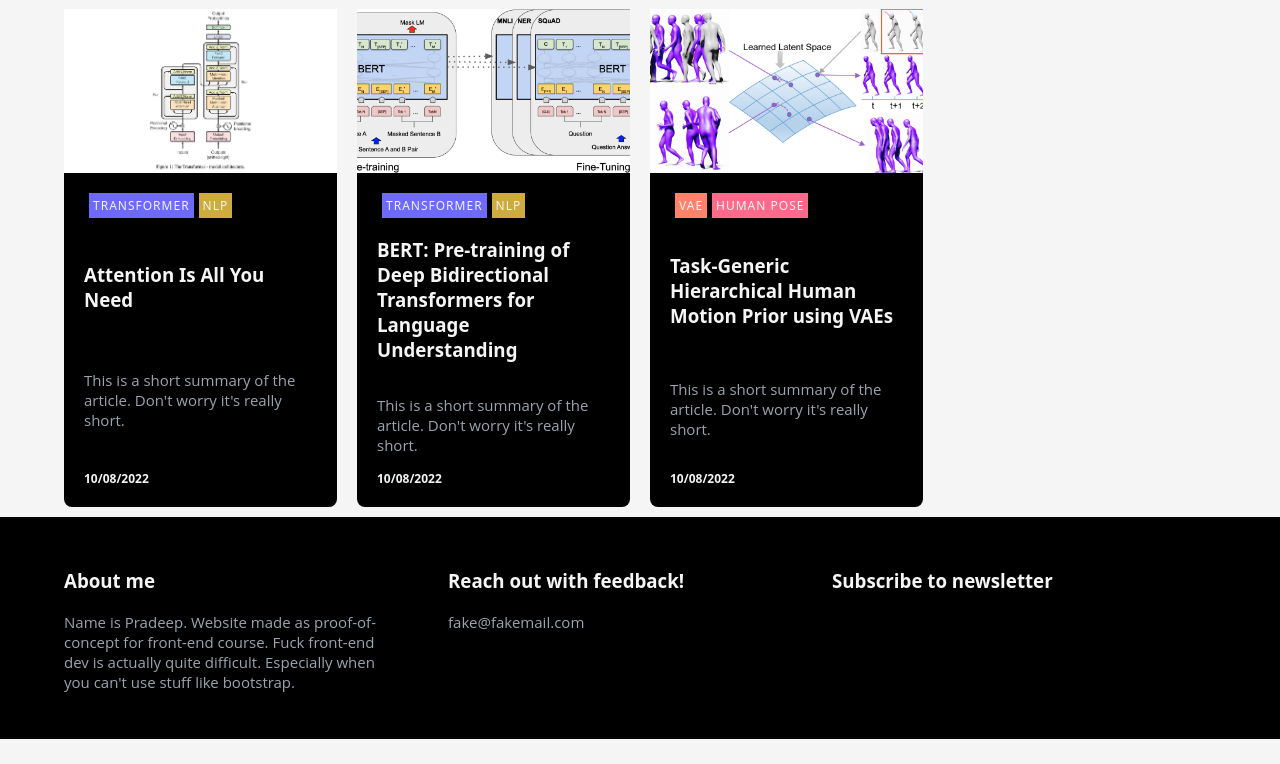
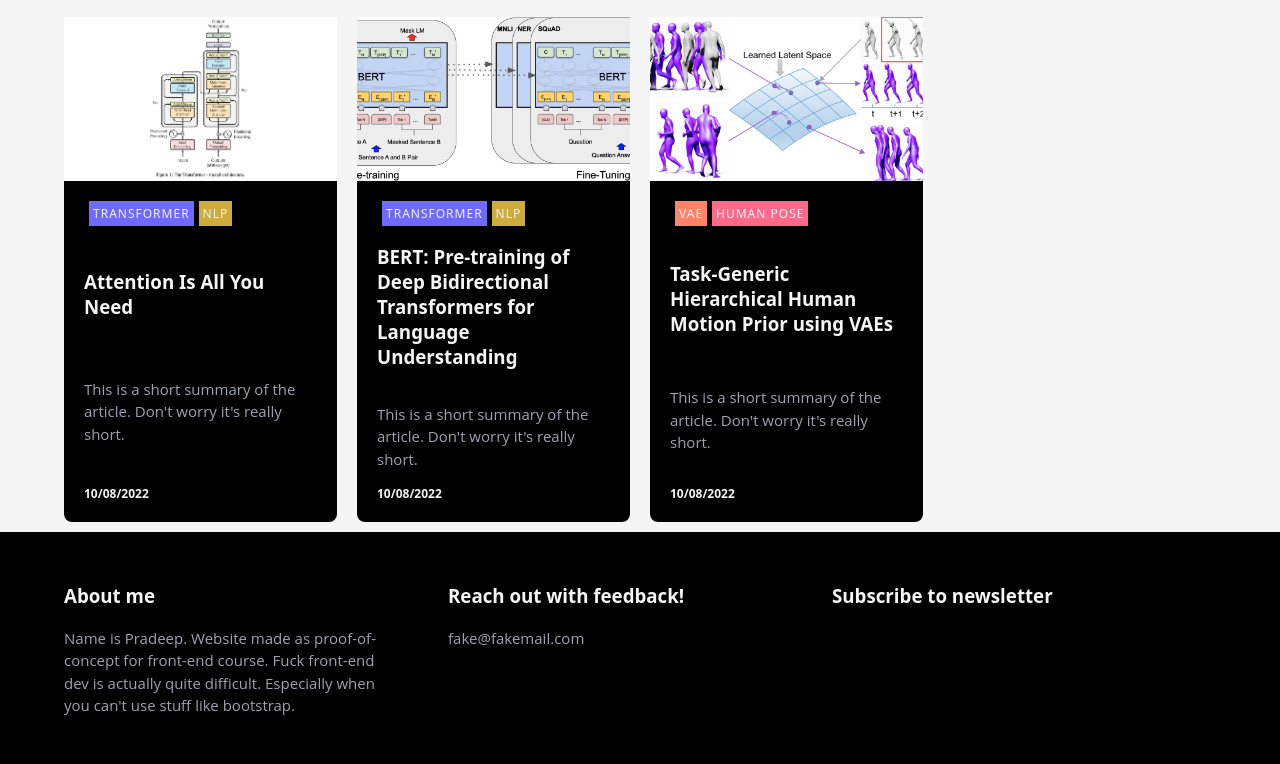
Before and after one commit to pradeeplam/Udacity-Front-End, a plain HTML site: page Project1/index.html in a window 1280 px wide. Shown: the part 557-1321 px from the top of the page. Before the commit the page ends 1296 px from the top, so only its background shows below. Drawn offline with Linux system fonts and the light colour scheme.

Commit message:
Finished styling

```diff
--- a/Project1/css/main.css
+++ b/Project1/css/main.css
@@ -51,7 +51,7 @@
     /*font-style: italic;*/
     font-family: "Open Sans", sans-serif;
     font-size: 15px;
-
+    line-height: 1.5;
 }
 
 .date{
--- /dev/null
+++ b/Project1/css/main_post.css
@@ -0,0 +1,64 @@
+
+@import url("./nav_bar.css");
+@import url("./footer.css");
+
+:root{
+    --clr-gray100: #f0f7f8;
+    --clr-gray200: #cfd8dc;
+
+    /*   border radius */
+    --radius: 0.2rem;
+}
+
+html{
+    font-family: system-ui;
+}
+body {
+    background-color: whitesmoke;
+    margin: 0;
+}
+
+.container{
+    display: grid;
+    grid-template-columns: 1fr;
+    grid-template-rows: auto;
+    margin-bottom: 10px;
+}
+
+.post{
+    max-width: 1240px;
+    width: 90%;
+    margin: auto;
+    display: flex;
+    flex-direction: column;
+    align-items: flex-start;
+    /*align-contents: ;*/
+}
+
+.post > h1{
+    font-size: 42px;
+}
+
+.post > p{
+    font-size: 18px;
+    line-height: 1.5;
+}
+
+.foot-col > p{
+    color: #9CA3AF;
+    /*font-style: italic;*/
+    font-family: "Open Sans", sans-serif;
+    font-size: 15px;
+    line-height: 1.5;
+}
+
+.post > .disclaimer{
+    font-style: italic;
+}
+
+.post > img {
+    margin: auto;
+    width: 60%;
+      /* crop picture to standard (max?) size */
+      /* always use center crop */
+}
```
